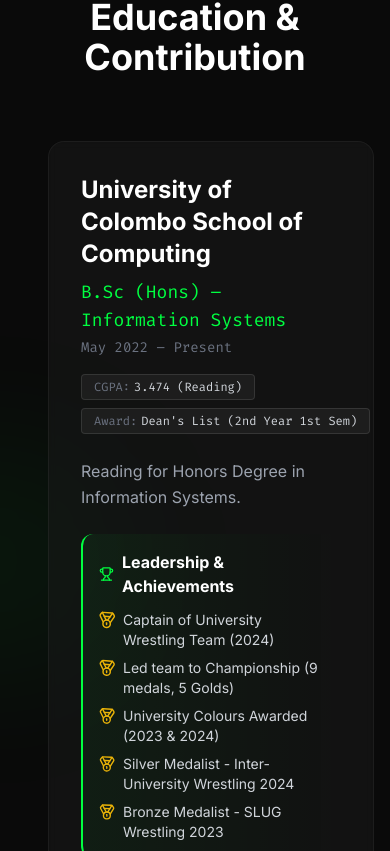
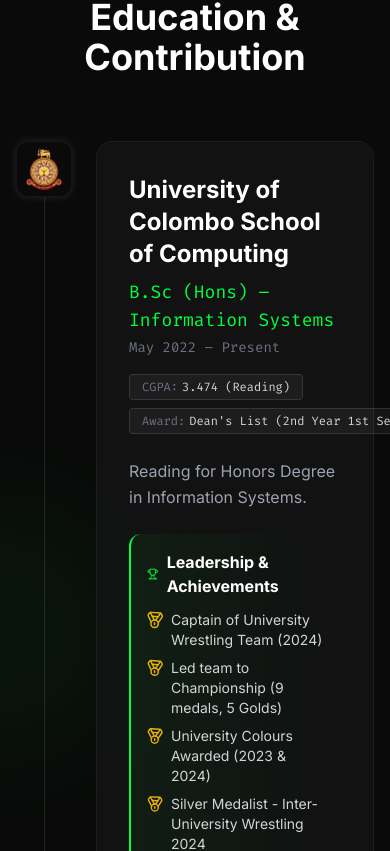
Before and after one commit to Wasfan-Wazeem/wasfan-wazeem.github.io, a React (Vite) app: page / in a window 390 px wide. Shown: the part 8493-9344 px from the top of the page. Built offline with nearby package versions, Linux system fonts and the light colour scheme.

Commit message:
Corrected the Education Logos in Mobile and made it more mobile responsive

```diff
--- a/src/components/Education.jsx
+++ b/src/components/Education.jsx
@@ -84,28 +84,28 @@
                             whileInView={{ opacity: 1, x: 0 }}
                             viewport={{ once: true }}
                             transition={{ delay: index * 0.1 }}
-                            className="relative pl-8 md:pl-0"
+                            className="relative"
                         >
-                            {/* Timeline Line for Desktop */}
-                            <div className="hidden md:block absolute left-[28px] top-0 bottom-0 w-px bg-white/10" />
+                            {/* Timeline Line */}
+                            <div className="absolute left-[28px] top-0 bottom-0 w-px bg-white/10" />
 
                             <div className={`flex flex-col md:flex-row gap-8 ${index % 2 !== 0 ? 'md:flex-row-reverse' : ''}`}>
 
                                 {/* Icon Marker */}
-                                <div className="hidden md:flex flex-col items-center justify-start min-w-[56px]">
+                                <div className="flex flex-col items-center justify-start min-w-[56px] absolute left-0 top-0 md:relative md:left-auto md:top-auto z-10">
                                     <motion.div
                                         animate={{
                                             boxShadow: ["0 0 0px rgba(255,255,255,0)", "0 0 15px rgba(255,255,255,0.2)", "0 0 0px rgba(255,255,255,0)"]
                                         }}
                                         transition={{ duration: 3, repeat: Infinity, ease: "easeInOut" }}
-                                        className="w-14 h-14 rounded-xl p-1.5 flex items-center justify-center shadow-lg group-hover:scale-110 transition-transform duration-300 z-10 overflow-hidden"
+                                        className="w-14 h-14 rounded-xl p-1.5 flex items-center justify-center shadow-lg group-hover:scale-110 transition-transform duration-300 overflow-hidden bg-tech-black border border-white/5"
                                     >
                                         <img src={edu.logo} alt={edu.school} className="w-full h-full object-contain" />
                                     </motion.div>
                                 </div>
 
                                 {/* Content Card */}
-                                <div className="flex-1">
+                                <div className="flex-1 pl-20 md:pl-0">
                                     <div className="p-8 rounded-2xl bg-tech-gray/50 border border-white/5 hover:border-white/10 transition-all group backdrop-blur-sm">
                                         <div className="flex flex-col md:flex-row md:items-start md:justify-between gap-4 mb-6">
                                             <div>
--- a/src/components/Experience.jsx
+++ b/src/components/Experience.jsx
@@ -54,7 +54,7 @@
 
             <div className="relative">
                 {/* Vertical Line */}
-                <div className="absolute left-[20px] md:left-1/2 top-0 bottom-0 w-px bg-white/10 -translate-x-1/2" />
+                <div className="absolute left-[28px] md:left-1/2 top-0 bottom-0 w-px bg-white/10 -translate-x-1/2" />
 
                 <div className="space-y-12">
                     {experiences.map((exp, index) => (
@@ -78,7 +78,7 @@
                                     ease: "easeInOut"
                                 }}
                                 style={{ x: "-50%" }}
-                                className="absolute left-[20px] md:left-1/2 w-4 h-4 bg-tech-black border-2 border-neon-green rounded-full z-10"
+                                className="absolute left-[28px] md:left-1/2 w-4 h-4 bg-tech-black border-2 border-neon-green rounded-full z-10"
                             />
 
                             {/* Content Side */}
```
